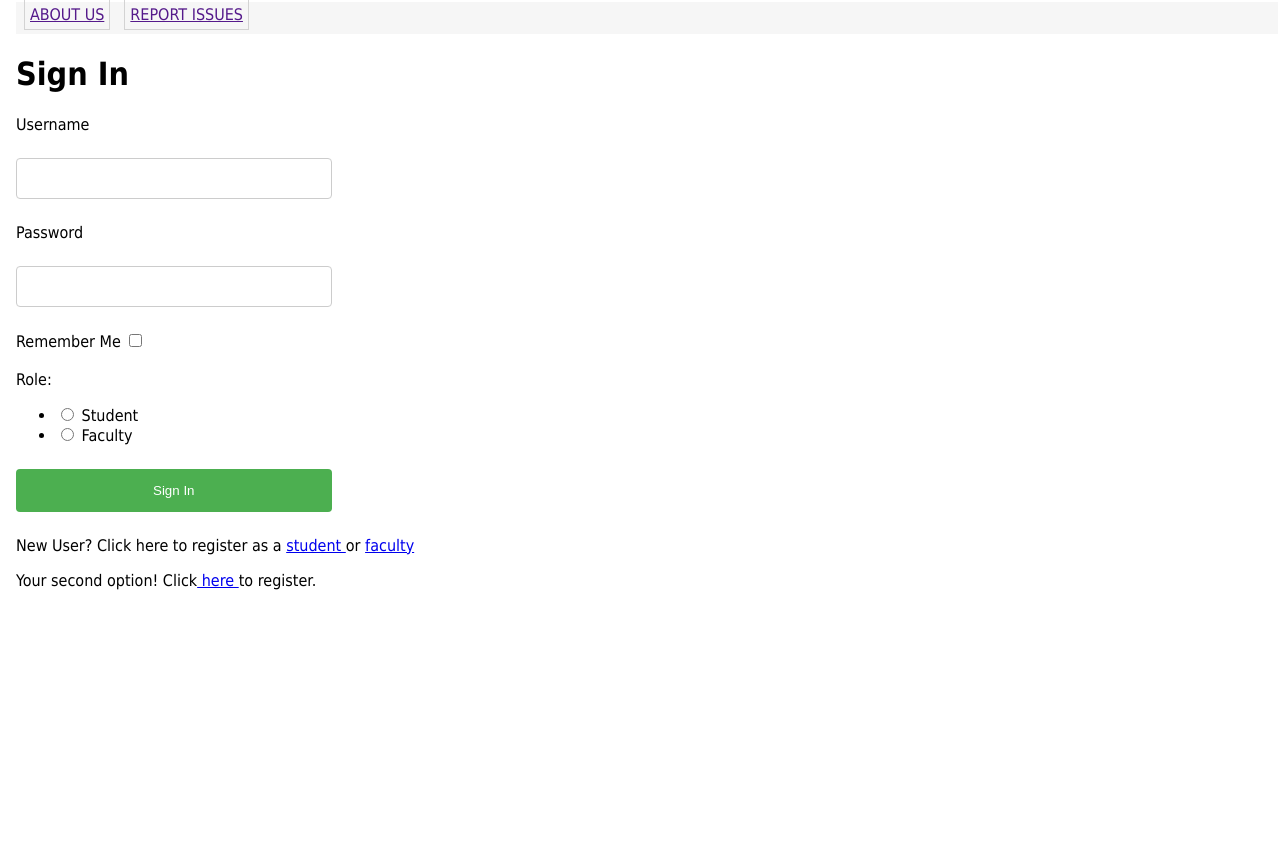
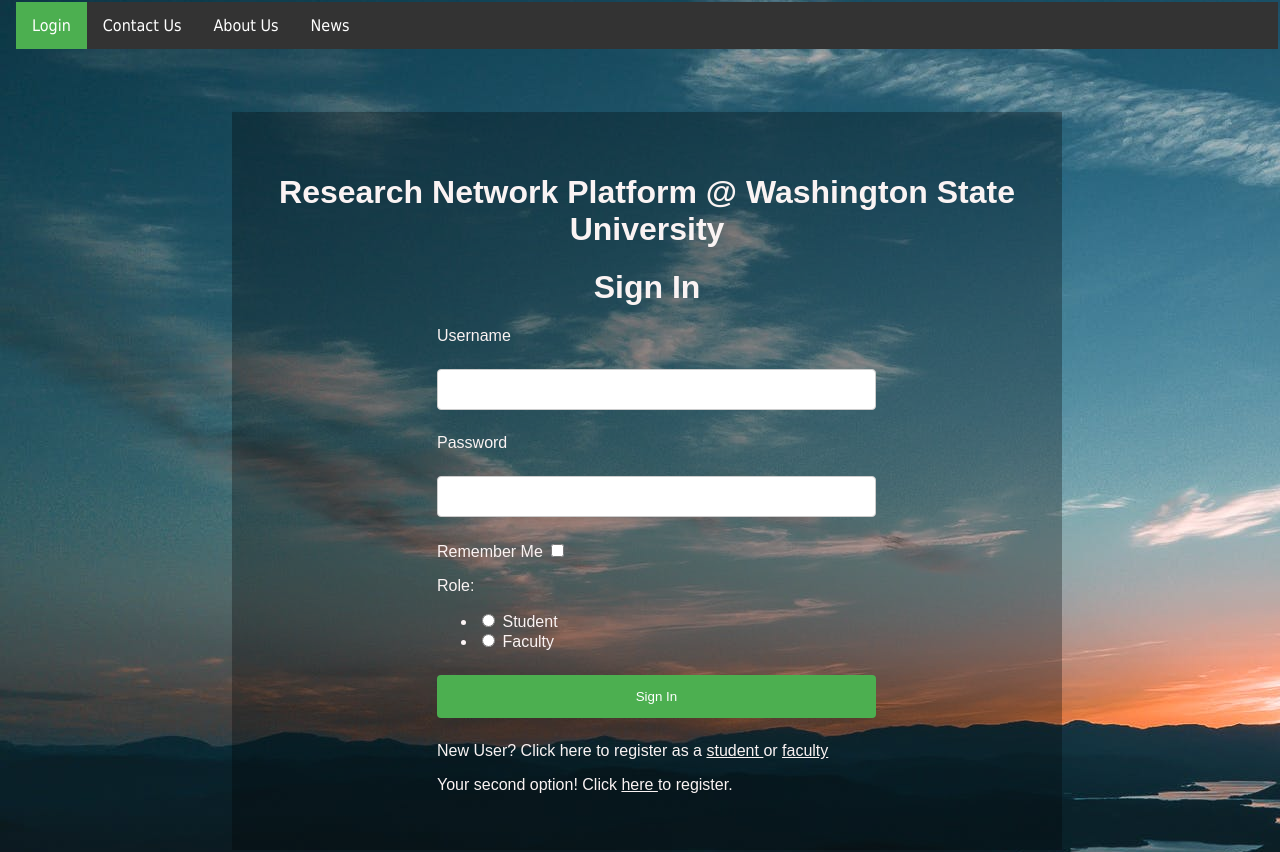
Before and after one commit to box-lin/researchnetwork, a Flask app: page / in a window 1280 px wide. Before the commit the page ends 590 px from the top, so only its background shows below. Run offline with Flask 2, Linux system fonts and the light colour scheme.

Commit message:
styling the login page

```diff
--- a/app/Controller/forms.py
+++ b/app/Controller/forms.py
@@ -2,6 +2,9 @@ from flask_wtf import FlaskForm
 from wtforms import StringField, SubmitField
 from wtforms.validators import  DataRequired, Email, EqualTo, ValidationError, Length, DataRequired, regexp
 
+'''
+Flaskform for faculty use - Research position post
+'''
 class ResearchPositionForm(FlaskForm):
     research_title = StringField('Research Project Title', validators=[DataRequired(),Length(min=0, max=2048)])
     desc = StringField('Project Brif Description', validators=[DataRequired(),Length(min=0, max=2048)])
--- a/app/Controller/routes.py
+++ b/app/Controller/routes.py
@@ -14,6 +14,7 @@ bp_routes.template_folder = Config.TEMPLATE_FOLDER #'..\\View\\templates'
 Faculty Home Page Route
 '''
 @bp_routes.route('/faculty_index', methods=['GET'])
+@login_required
 def faculty_index():
     positions = Position.query.order_by(Position.time_commitment.desc())
     return render_template('f_index.html', title="WSU Research Network",positions=positions.all())
@@ -22,6 +23,7 @@ def faculty_index():
 Student Home Page Route
 '''
 @bp_routes.route('/student_index', methods=['GET'])
+@login_required
 def student_index():
     positions = Position.query.order_by(Position.time_commitment.desc())
     return render_template('s_index.html', title = "WSU Research Network",positions=positions.all())
@@ -30,6 +32,7 @@ def student_index():
 Faculty's post new position route.
 '''
 @bp_routes.route('/newPost', methods=['GET', 'POST'])
+@login_required
 def postReasearch():
     postform = ResearchPositionForm()
     if postform.validate_on_submit():
@@ -53,6 +56,7 @@ def postReasearch():
 Faculty's delete position route.
 '''
 @bp_routes.route('/delete/<position_id>', methods=['POST','DELETE'])
+@login_required
 def delete(position_id):
     thePost = Position.query.filter_by(id=position_id).first()
     if thePost:
--- a/app/View/static/css/main.css
+++ b/app/View/static/css/main.css
@@ -5,13 +5,36 @@ body {
     text-align: left;
 }
 
-.nav-container {
-    background: #f6f6f6;
-    font-family: Tahoma;
-    font-size: 12px;
-    height: 32px;
-    text-transform: uppercase;
+
+.nav-container ul {
+    list-style-type: none;
+    margin: 0;
+    padding: 0;
+    overflow: hidden;
+    background-color: #333;
+    margin-left: 0%;
 }
+
+.nav-container li {
+    float: left;
+}
+
+.nav-container li a {
+    display: block;
+    color: white;
+    text-align: center;
+    padding: 14px 16px;
+    text-decoration: none;
+}
+
+.nav-container li a:hover:not(.active) {
+    background-color: #111;
+}
+
+.active {
+    background-color: #4CAF50;
+}
+
 
 a:hover {
     color: #2387D9;
@@ -50,6 +73,16 @@ a:hover {
     box-sizing: border-box;
 }
 
+.logintext{
+    width: 75%;
+    padding: 12px 20px;
+    margin: 8px 0;
+    display: inline-block;
+    border: 1px solid #ccc;
+    border-radius: 4px;
+    box-sizing: border-box;
+}
+
 .formbody{
     width: 25%;
     height: 40%;
@@ -73,6 +106,21 @@ a:hover {
 }
 
 .postButton:hover{
+    background-color: #45a049;
+}
+
+.loginButton{
+    width: 75%;
+    background-color: #4CAF50;
+    color: white;
+    padding: 14px 20px;
+    margin: 8px 0;
+    border: none;
+    border-radius: 4px;
+    cursor: pointer;
+}
+
+.loginButton:hover{
     background-color: #45a049;
 }
 
@@ -133,3 +181,27 @@ a:hover {
         width: 32%;
     }
 }
+
+.login{
+    width: 750px;
+    background: rgba(0, 0, 0, 0.3);
+    padding: 40px;
+    text-align: center;
+    margin: auto;
+    margin-top: 5%;
+    color: rgb(250, 243, 243);
+    font-family: 'Century Gothic',sans-serif;
+}
+
+.login p{
+    margin-left: 22%;
+    text-align: justify;
+}
+.radio{
+    margin-left: 22%;
+    text-align: left;
+}
+
+.link{
+    color: rgb(250, 243, 243);
+}
--- a/app/View/templates/base.html
+++ b/app/View/templates/base.html
@@ -1,28 +1,32 @@
 <html>
 
 <head>
-    {% if title %}
-    <title>{{ title }} - Research Network </title>
-    {% else %}
-    <title> PERMISSION ONLY GRANTED WITH ACCOUNTS </title>
-    {% endif %}
+    <style>
+        body
+        {
+            background-image: url({{ url_for('static', filename = 'image//wsu.jpeg' )}})
+        }
+    </style>
+    <title>Research Network Platform @ Washington State University</title>
     <link rel="stylesheet" href="{{ url_for('static', filename='css/main.css') }}">
     <script type="text/javascript" src="{{url_for('static', filename='js/register.js')}}"></script>
 </head>
 
 <body>
     <div class="nav-container">
-        <table>
-            <tr>
-                <td><a href="" class="button">ABOUT US</a></td>
-                <td><a href="" class="button"> REPORT ISSUES </a></td>
-            </tr>
-        </table>
+        <ul>
+            <li><a class="active" href="#home">Login</a></li>
+            <li><a href="#news">Contact Us</a></li>
+            <li><a href="#contact">About Us</a></li>
+            <li><a href="#about">News </a></li>
+        </ul>
+
     </div>
     <div>
         {% with messages = get_flashed_messages() %} {% if messages %} {% for message in messages %}
         <div class="flash-container"> {{ message }}</div>
-        {% endfor %} {% endif %} {% endwith %} {% block content %} {% endblock %}
+        {% endfor %} {% endif %} {% endwith %}
+        {% block content %} {% endblock %}
     </div>
 
 </body>
--- a/app/View/templates/login.html
+++ b/app/View/templates/login.html
@@ -1,38 +1,38 @@
 {% extends "base.html" %}
 
 {% block content %}
+    <div class="login">
+        <h1>Research Network Platform @ Washington State University</h1>
         <h1>Sign In</h1>
         {% if form %}
                 <form action="" method="POST">
                     {{ form.hidden_tag() }}
 
                         <p>{{form.username.label}}</p>
-                    <p>{{form.username(class ='formtitle')}}</p>
+                        <p>{{form.username(class ='logintext')}}</p>
                         {% for error in form.username.errors %}
                         <span style = "color: red;">[{{error}}]</span>
                         {% endfor %}
 
                         <p>{{form.password.label}}</p>
-                    <p>{{form.password(class ='formtitle')}}</p>
+                        <p>{{form.password(class ='logintext')}}</p>
                         {% for error in form.password.errors %}
                         <span style = "color: red;">[{{error}}]</span>
                         {% endfor %}
 
-                    {{form.remember_me.label}}
-                    {{form.remember_me}}
+                        <p>{{form.remember_me.label}} {{form.remember_me}} </p>
 
-                    <br>
-                    <br>
+                        <div class = "radio">{{form.role.label}}
+                        {{form.role}}</div>
 
-                    {{form.role.label}}
-                    {{form.role}}
                         {% for error in form.role.errors %}
                         <span style = "color: red;">[{{error}}]</span>
                         {% endfor %}
 
-                <p>{{ form.submit(class = 'postButton')}}</p>
+                    <p>{{ form.submit(class = 'loginButton')}}</p>
                 </form>
         {% endif %}
-    <p>New User? Click here to register as a <a href="student_register"> student </a> or <a href="faculty_register"> faculty </a></p>
-    <p>Your second option! Click<a href="register"> here  </a> to register.
+        <p>New User? Click here to register as a <a href="student_register" class = "link"> student </a> or <a href="faculty_register" class = "link"> faculty </a></p>
+        <p>Your second option! Click <a href="register" class = "link"> here </a>  to register.
+    </div>
 {% endblock %}
```
Also changed, not shown: app/Controller/auth_routes.py (+45 -15 lines), app/View/static/image/cover.jpeg (added), app/View/static/image/cover1.jpg (renamed from image/cover1.jpg), app/View/static/image/cover2.jpeg (added), app/View/static/image/wsu.jpeg (added), app/View/static/image/wsu.jpg (added). Lines whose indentation alone changed are shown as unchanged.
